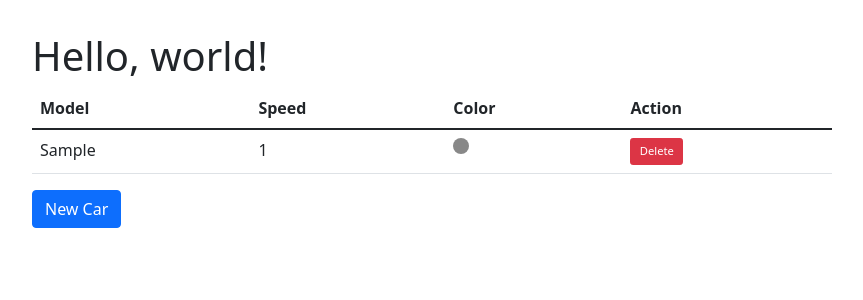
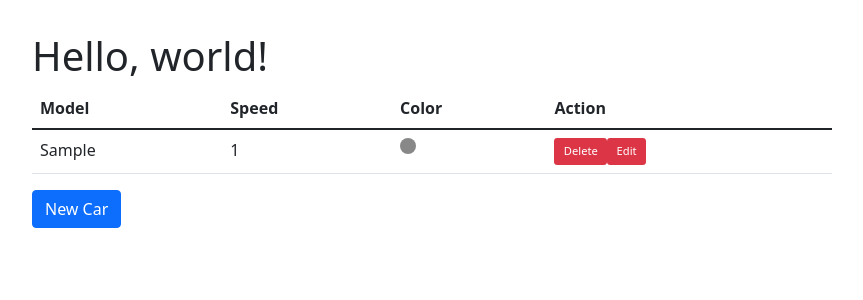
Before and after one commit to timurbakibayev/almau_adv_django, a Django app: page / in a window 1280 px wide. Shown: the top 300 px of the page, without its empty margins (0-863 px from the left). Run offline with Django 3.2, Linux system fonts and the light colour scheme; tables that the repository leaves empty hold one stand-in row (values such as "Sample post").

Commit message:
car Update operation

```diff
--- a/almauadv/urls.py
+++ b/almauadv/urls.py
@@ -2,6 +2,8 @@ from django.contrib import admin  # type: ignore
 from django.http import HttpRequest, HttpResponse  # type: ignore
 from django.urls import path  # type: ignore
 from app.views import (
+    set_car_to_edit,
+    edit_car,
     index,
     delete,
     add_car,
@@ -10,6 +12,8 @@ from app.views import (
 urlpatterns = [
     path('', index),
     path('delete/<str:id_>', delete),
+    path('set_car_to_edit/<str:id_>', set_car_to_edit),
+    path('edit_car/<str:id_>', edit_car),
     path('add_car/', add_car),
     path('admin777/', admin.site.urls),
 ]
--- a/app/templates/index.html
+++ b/app/templates/index.html
@@ -33,7 +33,9 @@
                         <td>
                             <div style="display: flex; flex-direction: row">
                                 <button onclick="delete_car('{{ car.id }}')" class="btn btn-danger" style="zoom: 0.7">Delete</button>
+                                <button onclick="edit_car('{{ car.id }}')" class="btn btn-danger" style="zoom: 0.7">Edit</button>
                             </div>
+
                         </td>
                     </tr>
                 {% endfor %}
@@ -45,7 +47,7 @@
          </button>
         <div class="collapse" id="collapseExample">
             <div class="card card-body">
-                <form method="post" action="/add_car/" >
+                <form method="post" action="/add_car/" id="car_form" >
                     <div class="row g-3">
                         {% csrf_token %}
                         <div class="col-auto">
@@ -62,7 +64,7 @@
                         </div>
                     </div>
                     <div class="col-auto">
-                        <button type="submit" class="btn btn-success" >Add</button>
+                        <button type="submit" id="pressed_btn" class="btn btn-success" >Add</button>
                     </div>
                 </form>
             </div>
@@ -77,5 +79,13 @@
             document.getElementById(`row_${id}`).style.visibility = "collapse";
         }
     }
+
+    const edit_car = async (id) => {
+            document.getElementById(`pressed_btn`).textContent = "Edit";
+            document.getElementById('car_form').onsubmit = () => {
+            document.getElementById(`pressed_btn`).textContent = "Add";
+            document.getElementById('car_form').action = `/edit_car/${id}`;
+            document.getElementById('car_form').method = "post";}
+    }
 </script>
 </html>
--- a/app/views.py
+++ b/app/views.py
@@ -4,10 +4,13 @@ from django.contrib.auth.models import User  # type: ignore
 
 from app.models import Car
 
+car_id_to_edit = ''
+
 
 def index(request: HttpRequest) -> HttpResponse:
+    catalog = Car.objects.all()
     return render(request, "index.html", context={
-        "cars": Car.objects.all()
+        "cars": catalog
     })
 
 
@@ -16,7 +19,24 @@ def delete(request: HttpRequest, id_: str) -> HttpResponse:
     Car.objects.get(id=id_).delete()
     return HttpResponse("", status=204)
 
+def set_car_to_edit(request: HttpRequest, id_: str) -> HttpResponse:
+    car_id_to_edit = id_
+    # if request.method == "POST":
+    #     car = Car.objects.get(id=id_)
+    #     car.model = request.POST.get("model", "")
+    #     car.speed = int(request.POST.get("speed", ""))
+    #     car.color = request.POST.get("color", "")
+    #     car.save()
+    return HttpResponse("", status=204)
 
+def edit_car(request: HttpRequest, id_: str) -> HttpResponse:
+    if request.method == "POST":
+        car = Car.objects.get(id=id_)
+        car.model = request.POST.get("model", "")
+        car.speed = int(request.POST.get("speed", ""))
+        car.color = request.POST.get("color", "")
+        car.save()
+    return redirect('/')
 def add_car(request: HttpRequest) -> HttpResponse:
     if request.method == "POST":
         Car.objects.create(
```
Also changed, not shown: app/tests/test_cars.py (+33 -0 lines), app/models.py (line endings or trailing spaces), 2 other files.
